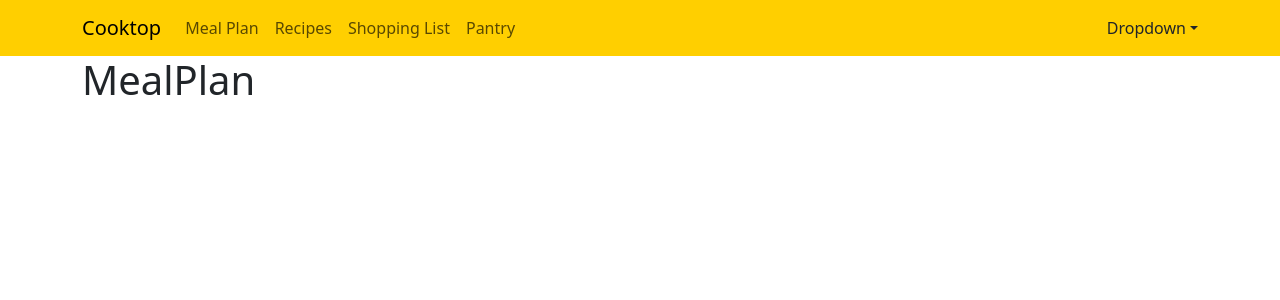
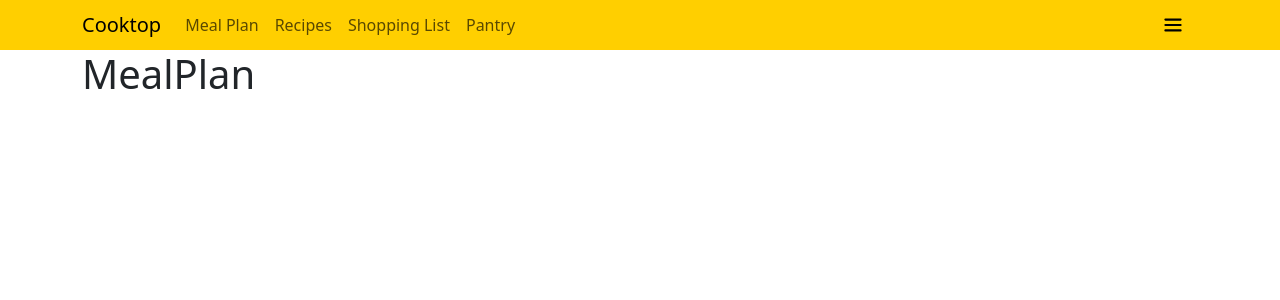
Before and after one commit to HiagoAC/cooktop, a React (Vite) app in the folder frontend/app/: page / in a window 1280 px wide. Shown: the top 300 px of the page. Built offline with nearby package versions, Linux system fonts and the light colour scheme.

Commit message:
implemented navbar.

```diff
--- a/frontend/app/index.html
+++ b/frontend/app/index.html
@@ -4,7 +4,6 @@
     <meta charset="UTF-8" />
     <meta name="viewport" content="width=device-width, initial-scale=1.0" />
     <title>Cooktop</title>
-    <link rel="stylesheet" type="text/css" href="./src/styles/index.css">
   </head>
   <body>
     <div id="root"></div>
--- a/frontend/app/package.json
+++ b/frontend/app/package.json
@@ -13,6 +13,7 @@
     "bootstrap": "^5.3.2",
     "react": "^18.2.0",
     "react-bootstrap": "^2.10.0",
+    "react-bootstrap-icons": "^1.10.3",
     "react-dom": "^18.2.0",
     "react-router-dom": "^6.22.0"
   },
--- a/frontend/app/src/App.tsx
+++ b/frontend/app/src/App.tsx
@@ -7,13 +7,14 @@ import { Pantry } from './pages/Pantry'
 import { Me } from './pages/Me'
 import { About } from './pages/About'
 import { Navbar } from './components/Navbar'
+import './styles/App.css';
 
 
 function App() {
   return (
     <>
       <Navbar />
-      <Container className='mb-4'>
+      <Container className="mb-4 .main_container">
         <Routes>
           <Route path='/' element={<MealPlan />} />
           <Route path='/recipes' element={<Recipes />} />
--- a/frontend/app/src/components/Navbar.tsx
+++ b/frontend/app/src/components/Navbar.tsx
@@ -1,30 +1,52 @@
-import { Container, Nav, Navbar as BaseNavbar, NavDropdown} from 'react-bootstrap'
-import '../styles/custom.css';
+import { useState } from 'react';
+import {
+    Button,
+    Container,
+    Nav,
+    Navbar as BaseNavbar,
+    ListGroup,
+    Offcanvas,
+} from 'react-bootstrap';
+import '../styles/Navbar.css';
+import hamburgerIcon from '../assets/hamburger_icon.svg';
 
 
 export function Navbar() {
+    const [show, setShow] = useState(false);
+
+    const handleClose = () => setShow(false);
+    const handleShow = () => setShow(true);
+
     return (
-        <BaseNavbar expand="lg" className="custom-navbar-bg">
+        <BaseNavbar expand="lg" className="navbar">
             <Container>
                 <BaseNavbar.Brand href="/">
                     Cooktop
                 </BaseNavbar.Brand>
-                <BaseNavbar.Toggle aria-controls="basic-navbar-nav" />
-                <BaseNavbar.Collapse id="basic-navbar-nav">
                 <Nav className="me-auto">
                     <Nav.Link href="/">Meal Plan</Nav.Link>
                     <Nav.Link href="/recipes">Recipes</Nav.Link>
                     <Nav.Link href="/shopping-list">Shopping List</Nav.Link>
                     <Nav.Link href="/pantry">Pantry</Nav.Link>
                 </Nav>
-                </BaseNavbar.Collapse>
-                <NavDropdown title="Dropdown" id="basic-nav-dropdown" className="ms-auto">
-                    <NavDropdown.Item href="/me">User</NavDropdown.Item>
-                    <NavDropdown.Item href="/about">About Us</NavDropdown.Item>
-                    <NavDropdown.Divider />
-                    <NavDropdown.Item href="/">Switch Language</NavDropdown.Item>
-                    <NavDropdown.Item href="/">Login/Logout</NavDropdown.Item>
-            </NavDropdown>
+                <Button className="button-hamburger" onClick={handleShow}>
+                    <img src={hamburgerIcon} alt="dropdown" className="icon" />
+                </Button>
+                <Offcanvas show={show} onHide={handleClose} placement="end">
+                <Offcanvas.Header closeButton>
+                    <Offcanvas.Title></Offcanvas.Title>
+                </Offcanvas.Header>
+                <Offcanvas.Body>
+                    <ListGroup variant="flush" className="offcanvas-list">
+                        <ListGroup.Item action href="/">Meal Plan</ListGroup.Item>
+                        <ListGroup.Item action href="/recipes">Recipes</ListGroup.Item>
+                        <ListGroup.Item action href="/shopping-list">Shopping List</ListGroup.Item>
+                        <ListGroup.Item action href="/pantry">Pantry</ListGroup.Item>
+                        <ListGroup.Item action href="#">About Cooktop</ListGroup.Item>
+                        <ListGroup.Item action href="/me">Account & Settings</ListGroup.Item>
+                    </ListGroup>
+                </Offcanvas.Body>
+                </Offcanvas>
             </Container>
         </BaseNavbar>
     )
--- /dev/null
+++ b/frontend/app/src/styles/App.css
@@ -0,0 +1,5 @@
+@import url('./global.css');
+
+.main_container {
+    background-color: var(--base-color);
+  }
--- /dev/null
+++ b/frontend/app/src/styles/Navbar.css
@@ -0,0 +1,35 @@
+@import url('./global.css');
+
+.navbar {
+    background-color: var(--accent-color);
+    height: 50px;
+}
+
+.offcanvas-list {
+    font-weight: bold;
+}
+
+.offcanvas-list .list-group-item.active,
+.offcanvas-list .list-group-item:focus {
+    background-color: var(--accent-color) !important;
+}
+
+.button-hamburger {
+    outline: none !important;
+    border: none !important;
+    background-color: transparent !important;
+    height: 100%;
+    max-width: 50px;
+    display: flex;
+    align-items: center;
+}
+
+.button-hamburger:hover,
+.button-hamburger:focus {
+    background-color: rgba(0, 0, 0, 0.2) !important;
+}
+
+.icon {
+    width: 100%;
+    height: auto;
+}
--- a/frontend/app/src/styles/custom.css
+++ /dev/null
@@ -1,2 +0,0 @@
-.custom-navbar-bg {
-    background-color: #ffcf00;
--- /dev/null
+++ b/frontend/app/src/styles/global.css
@@ -0,0 +1,4 @@
+:root {
+    --accent-color: #ffcf00;
+    --base-color: #fffefa;
+  }
--- a/frontend/app/src/styles/index.css
+++ /dev/null
@@ -1,3 +0,0 @@
-body {
-    background-color: #fffefa;
-  }
```
Also changed, not shown: frontend/app/src/assets/hamburger_icon.svg (added), frontend/app/src/components/OffcanvasButton.tsx (added), 1 other file (tests, documents, lock files or other folders). Lines whose indentation alone changed are shown as unchanged.
